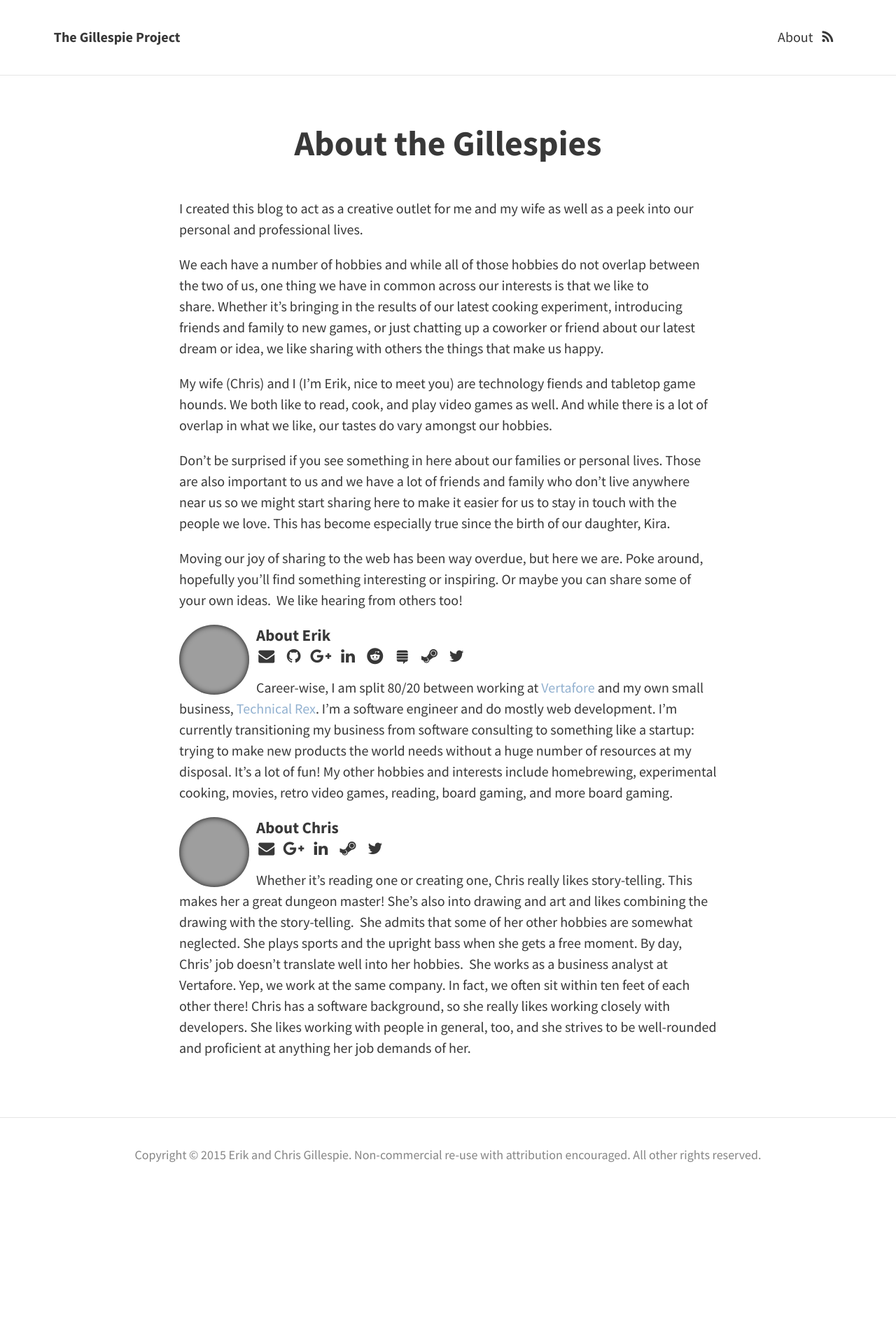
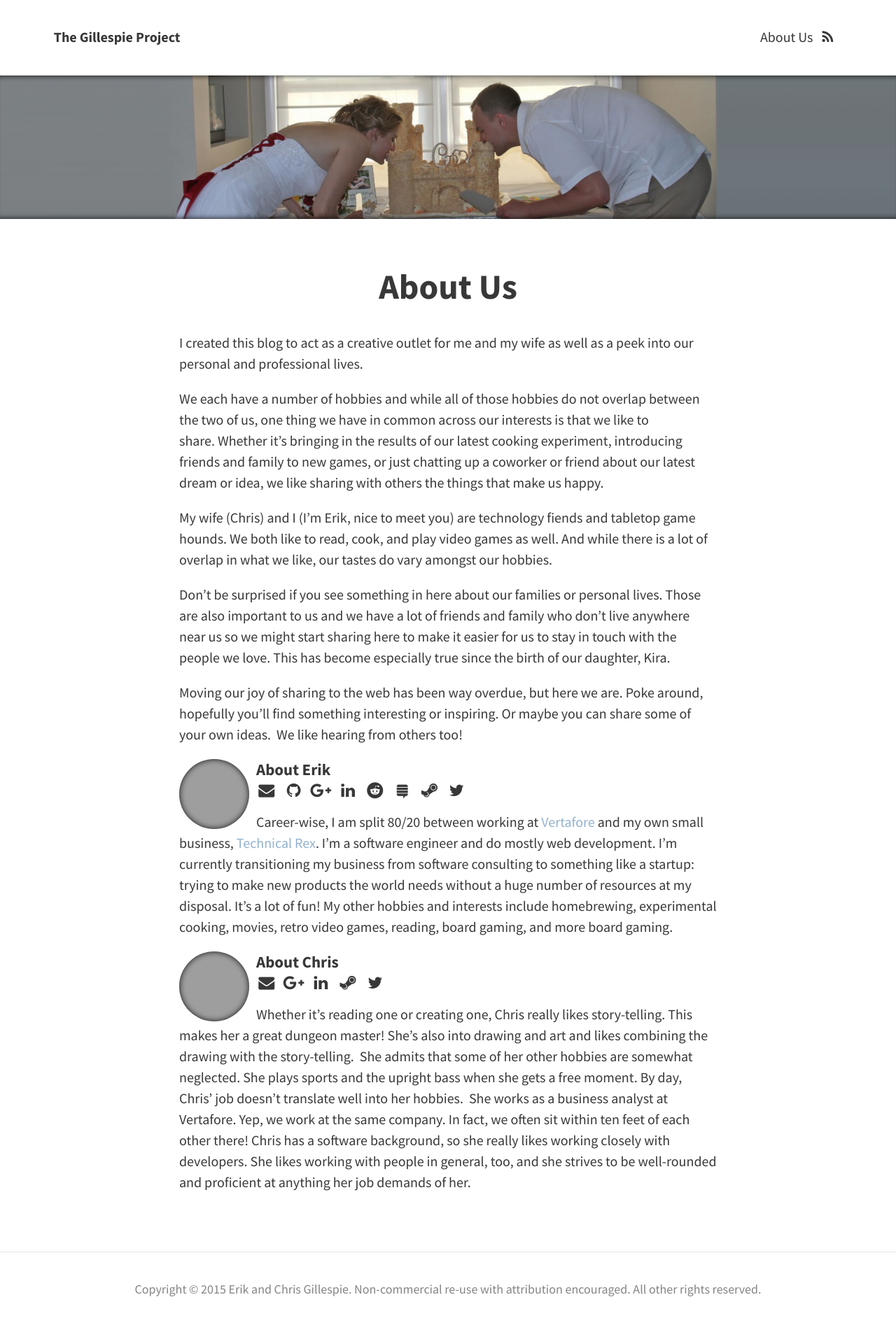
Before and after one commit to egillespie/the-gillespie-project, a Jekyll site: the page built from about.md, in a window 1280 px wide. Shown: the whole page at 70% size. Built offline with Jekyll 4.4.1, drawn with Linux system fonts in a browser that asks for light colours; nearby versions of some CDN libraries; before the commit the page ends 1702 px from its top, so only the background shows below that; grey boxes are pictures that could not be loaded.

Commit message:
Added image to About page

```diff
--- a/_layouts/page.html
+++ b/_layouts/page.html
@@ -2,7 +2,9 @@
 layout: default
 ---
 <article {% if page.feature-img %}class="feature-image"{% endif %}>
-  <header style="background-image: url('{{ page.feature-img }}')">
+  <header style="background-image: url('/img/feature/{{ page.feature-img }}')">
+  </header>
+  <section class="post-content">
     <h1 class="title">
       {% if page.long-title %}
         {{ page.long-title }}
@@ -10,6 +12,6 @@ layout: default
         {{ page.title }}
       {% endif %}
     </h1>
-  </header>
-  <section class="post-content">{{ content }}</section>
+    {{ content }}
+  </section>
 </article>
--- /dev/null
+++ b/_sass/layouts/_page.scss
@@ -0,0 +1,4 @@
+.title {
+  text-align: center;
+  margin-top: 0;
+}
--- a/about.md
+++ b/about.md
@@ -1,7 +1,8 @@
 ---
 layout: page
-title: About
-long-title: About the Gillespies
+title: About Us
+long-title: About Us
+feature-img: wedding_cake.png
 permalink: /about/
 ---
 
--- a/css/main.scss
+++ b/css/main.scss
@@ -10,6 +10,7 @@
 @import 'base/utility';
 
 // Posts
+@import 'layouts/page';
 @import 'layouts/posts';
 @import 'layouts/index';
 @import 'layouts/social';
--- a/index.html
+++ b/index.html
@@ -5,7 +5,7 @@ layout: default
 <div class="home">
   {% if site.theme.header_text or site.theme.header_text_feature_image %}
   <div class="call-out"
-  style="height: 325px; background-image: url('/img/{{ site.theme.header_text_feature_image }}')">
+  style="height: 325px; background-image: url('/img/feature/{{ site.theme.header_text_feature_image }}')">
     {{ site.theme.header_text }}
   </div>
   {% endif %}
```
Also changed, not shown: img/feature/wedding_cake.jpg (added), img/feature/wedding_cake.png (added), img/feature/wedding_jump.png (renamed from img/wedding_jump.png).
